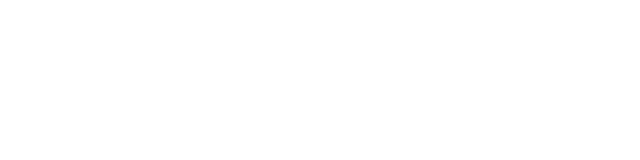
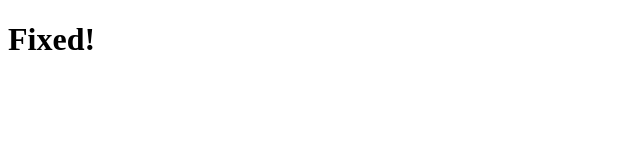
Before and after one commit to hunteradams10/coder-academy-hackathon-team-why-not, a React (Create React App) app: page / in a window 1280 px wide. Shown: the top 160 px of the page, without its empty margins (0-640 px from the left). Built offline with nearby package versions, Linux system fonts and the light colour scheme.

Commit message:
re-added app.css again?

```diff
--- a/src/App.js
+++ b/src/App.js
@@ -1,6 +1,8 @@
+import 'App.css'
+
 function App() {
   return (
-    null
+    <h1>Fixed!</h1>
   );
 }
 
```
Also changed, not shown: src/App.css (added).
